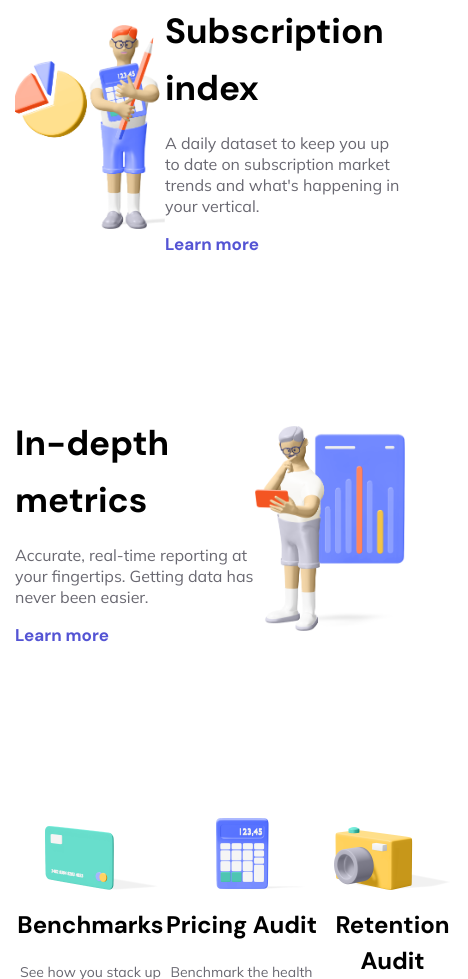
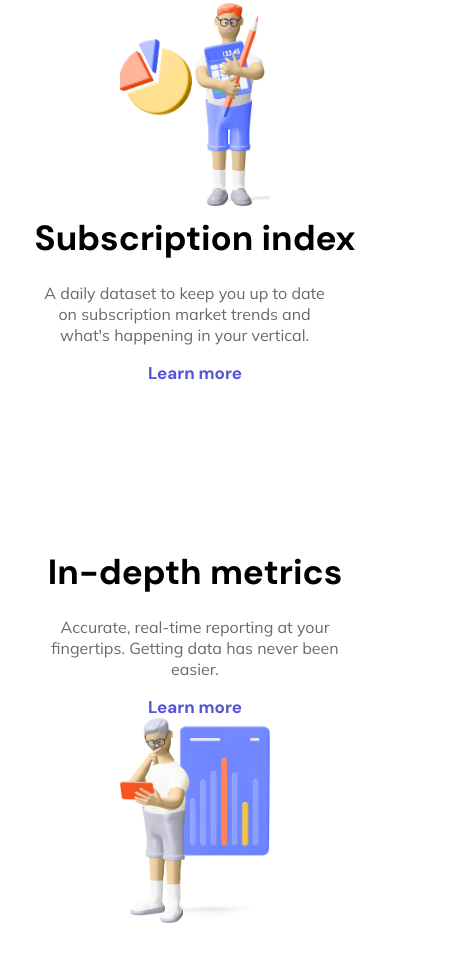
Before and after one commit to ggman52/grow, a plain HTML site: page index.html in a window 390 px wide. Shown: the part 1021-2000 px from the top of the page, 468 px wide, since content can reach past the window. Drawn offline with Linux system fonts and the light colour scheme.

Commit message:
media request updated

```diff
--- a/style/style.css
+++ b/style/style.css
@@ -480,7 +480,32 @@ html {
 
 @media (max-width: 576px) {
   .container {
-    max-width: 100%;
+    max-width: 90%;
+  }
+
+  .main__subscr{
+    display: flex;
+    flex-direction: column;
+  }
+
+  .main__subscr-hero{
+    width: 55%;
+  }
+
+  .main__subscr-info{
+    text-align: center;
+  }
+
+  .main__icons-content{
+    display: flex;
+    flex-direction: column;
+    align-items: center;
+  }
+  .main__plan-head{
+    display: flex;
+    flex-direction: column;
+    text-align: center;
+    gap: 10px;
   }
 }
 
```
